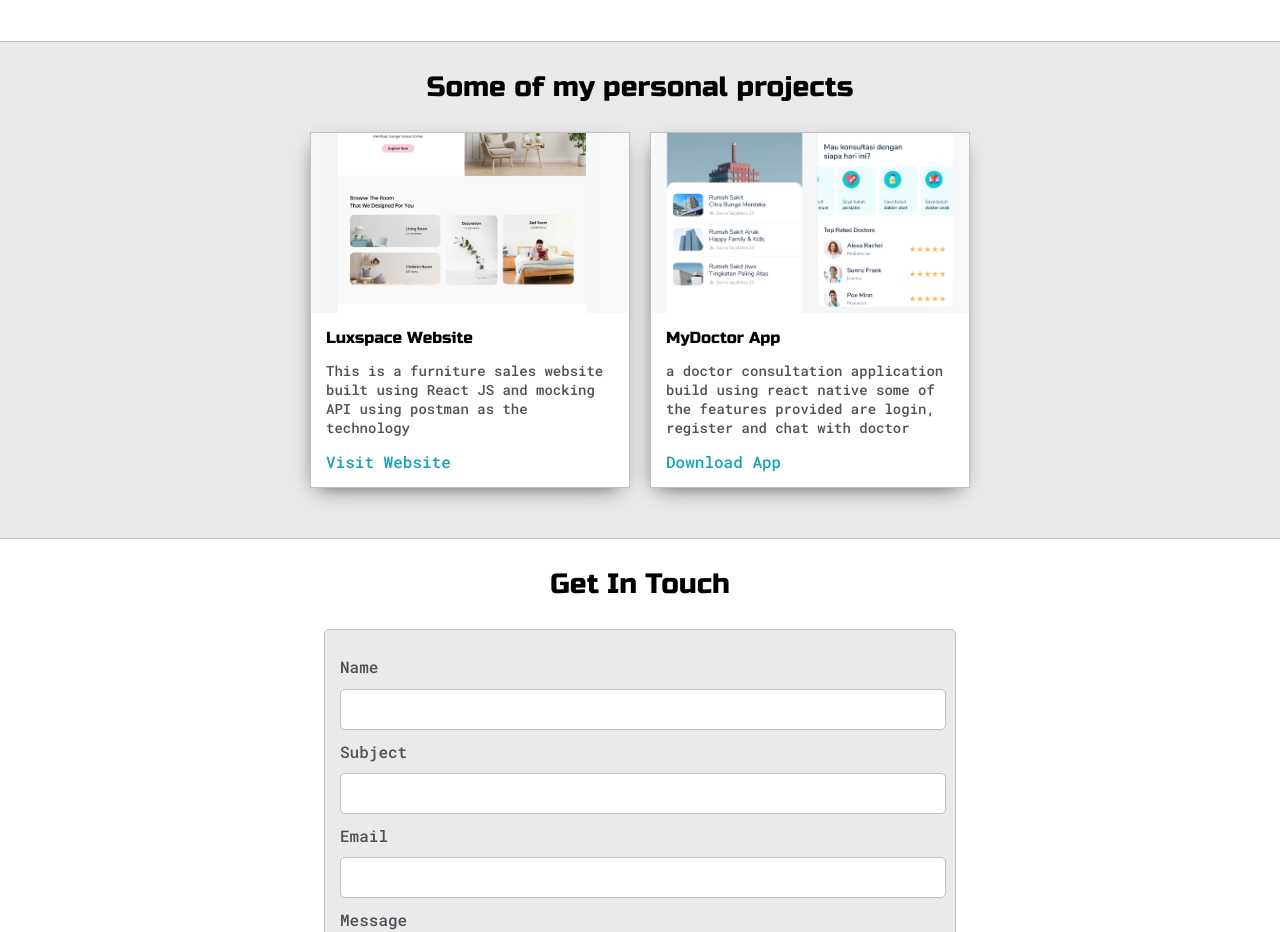
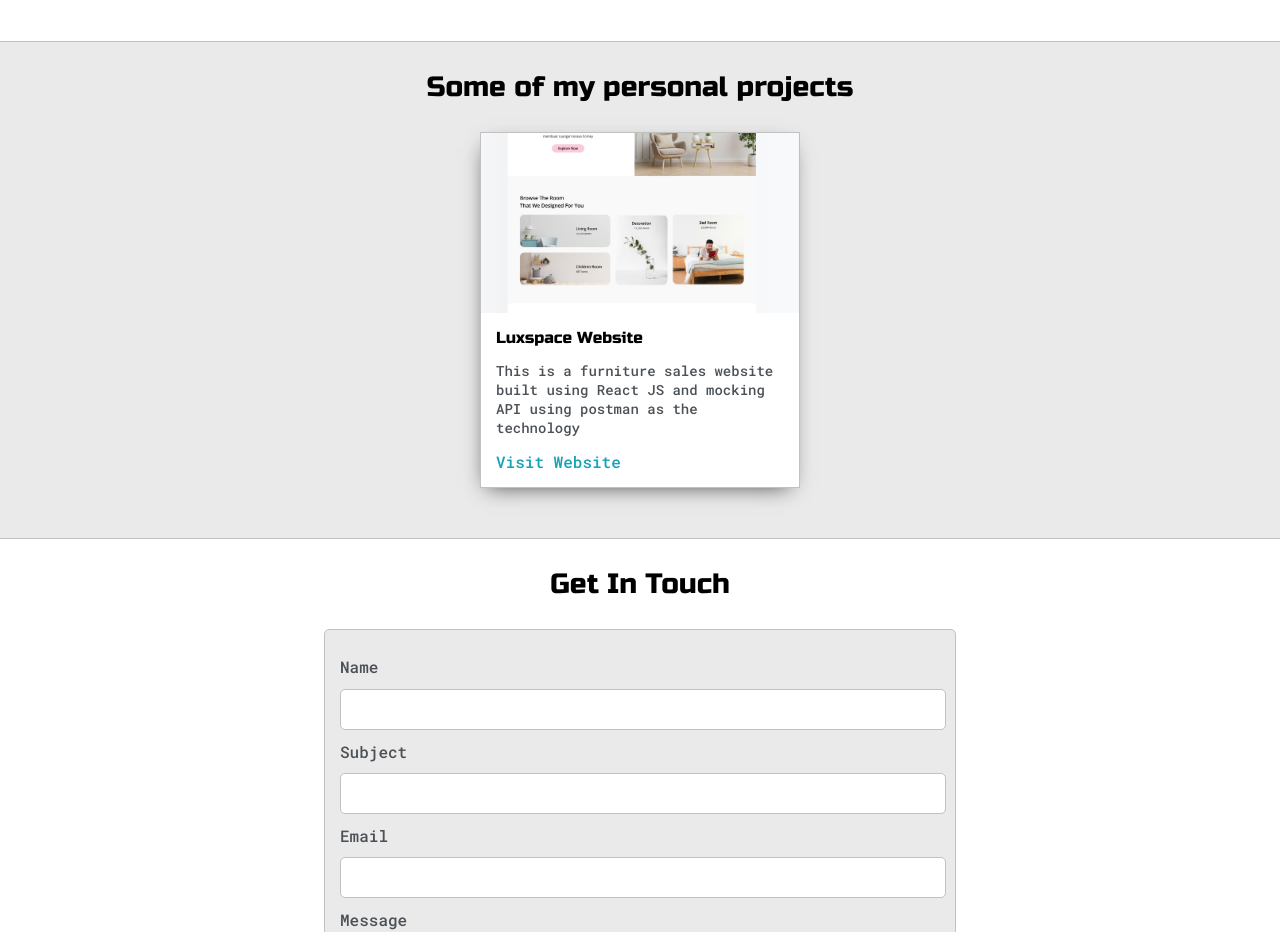
Before and after one commit to AlvinSanudharma/my-website, a plain HTML site: page index.html in a window 1280 px wide. Shown: the part 1280-2212 px from the top of the page. Drawn offline with Linux system fonts and the light colour scheme.

Commit message:
Changes Curriculum Vitae

```diff
--- a/index.html
+++ b/index.html
@@ -88,9 +88,7 @@
             <h4>Top Expertise</h4>
             <p>
               Junior Software Developer:
-              <a target="_blank" href="resume-i-putu-alvin.pdf"
-                >Download Resume</a
-              >
+              <a target="_blank" href="curriculum-vitae.pdf">Download Resume</a>
             </p>
             <div id="skills">
               <ul>
@@ -149,46 +147,6 @@
               </div>
             </div>
           </div>
-          <!-- <div class="">
-
-            <div class="post">
-              <img class="thumbnail" src="images/cozy-demo.jpg" alt="" />
-              <div class="post-preview">
-                <h6 class="post-title">Cozy App</h6>
-                <p class="post-intro">
-                  This is a boarding house search application that I created
-                  using Flutter SDK and Dart as the technology
-                </p>
-                <div class="post-links">
-                  <a
-                    href=""
-                    target="_blank"
-                    >Download Apps</a
-                  >
-                </div>
-              </div>
-            </div>
-          </div> -->
-          <div>
-            <div class="post">
-              <img class="thumbnail" src="images/mydoctor.jpg" alt="" />
-              <div class="post-preview">
-                <h6 class="post-title">MyDoctor App</h6>
-                <p class="post-intro">
-                  a doctor consultation application build using react native
-                  some of the features provided are login, register and chat
-                  with doctor
-                </p>
-                <div class="post-links">
-                  <a
-                    href="https://drive.google.com/file/d/1O71jmm3X38MECvNuqx4Mw0WMFvlCvInq/view?usp=sharing"
-                    target="_blank"
-                    >Download App</a
-                  >
-                </div>
-              </div>
-            </div>
-          </div>
         </div>
       </div>
     </section>
```
Also changed, not shown: images/cozy-demo.jpg (deleted), images/mydoctor.jpg (deleted), 1 other file.
